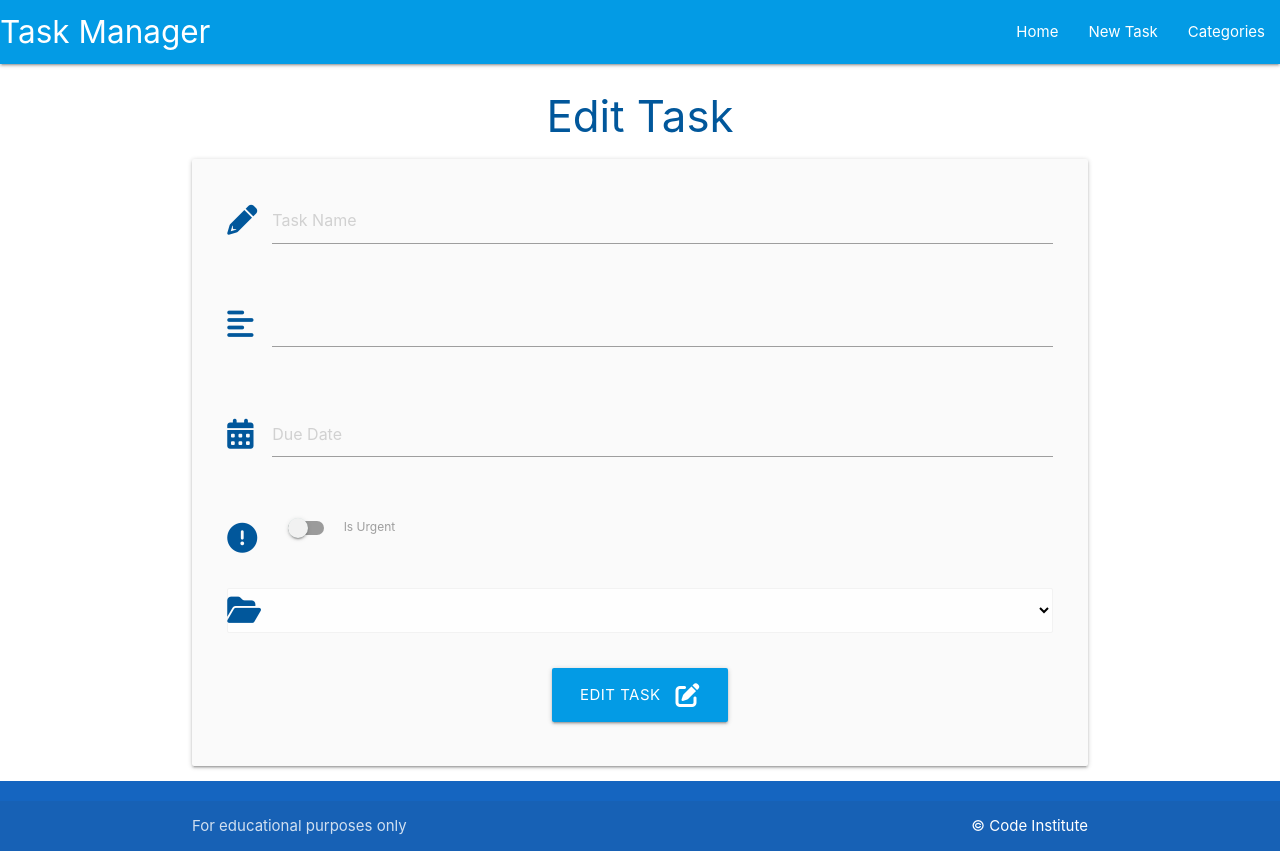
After one commit to teodorstrom/flask-sqlalchemy-task-manager, a Flask app: template taskmanager/templates/edit_task.html in a window 1280 px wide. The commit adds this page. Run offline with Flask 2, Linux system fonts and the light colour scheme; the template is opened without the code that fills it, so the values that code supplies are empty; some libraries are stand-ins or nearby versions.

Commit message:
Finished project but still some Materialize functions and components aren't working

```diff
--- a/taskmanager/static/js/script.js
+++ b/taskmanager/static/js/script.js
@@ -6,15 +6,15 @@ document.addEventListener("DOMContentLoaded", function() {
     // datepicker initialization
     let datepicker = document.querySelectorAll(".datepicker");
     M.Datepicker.init(datepicker, {
-        format: "yyyy",
+        format: "dd mmmm, yyyy",
         i18n: {done: "Select"}
     });
 
     // select initialization
-    let selects = document.querySelectorAll('select');
+    let selects = document.querySelectorAll("select");
     M.FormSelect.init(selects);
 
     // collapsible initializataion
     let collapsibles = document.querySelectorAll(".collapsible");
-    M.Collapsible.init(collapsibles, {});
+    M.Collapsible.init(collapsibles);
 });
--- /dev/null
+++ b/taskmanager/templates/edit_task.html
@@ -0,0 +1,83 @@
+{% extends "base.html" %}
+{% block content %}
+
+<h3 class="light-blue-text text-darken-4 center-align">Edit Task</h3>
+
+<div class="row card-panel grey lighten-5">
+    <form class="col s12" method="POST" action="{{ url_for('edit_task', task_id=task.id) }}">
+        <!-- task name -->
+        <div class="row">
+            <div class="input-field col s12">
+                <i class="fas fa-pencil-alt prefix light-blue-text text-darken-4"></i>
+                <input placeholder="Task Name" value="{{ task.task_name }}" id="task_name" name="task_name"
+                    minlength="5" maxlength="50" type="text" class="validate" required>
+                <label for="task_name"></label>
+            </div>
+        </div>
+        <!-- task description -->
+        <div class="row">
+            <div class="input-field col s12">
+                <i class="fas fa-align-left prefix light-blue-text text-darken-4"></i>
+                <textarea placeholder="Task Description" id="task_description" name="task_description" minlength="5"
+                    maxlength="200" type="text" class="materialize-textarea validate" required>
+                    {{ task.task_description }}
+                </textarea>
+                <label for="task_description"></label>
+            </div>
+        </div>
+        <!-- due_date -->
+        <div class="row">
+            <div class="input-field col s12">
+                <i class="fas fa-calendar-alt prefix light-blue-text text-darken-4"></i>
+                <input placeholder="Due Date" value="{{ task.due_date.strftime('%d, %B, %Y') }}" id="due_date"
+                    type="text" onfocus="type='date'" name="due_date" class="datepicker validate" required>
+                <label for="due_date"></label>
+            </div>
+        </div>
+        <!-- is_urgent -->
+        <div class="row">
+            <div class="input-field col s12">
+                <div class="switch">
+                    <i class="fas fa-exclamation-circle prefix light-blue-text text-darken-4"></i>
+                    <label for="is_urgent">
+                        {% if task.is_urgent == True %}
+                        <input id="is_urgent" name="is_urgent" type="checkbox" checked>
+                        {% else %}
+                        <input id="is_urgent" name="is_urgent" type="checkbox">
+                        {% endif %}
+                        <span class="lever"></span>
+                        Is Urgent
+                    </label>
+                </div>
+            </div>
+        </div>
+        <!-- category_id -->
+        <div class="row">
+            <div class="input-field col s12">
+                <i class="fas fa-folder-open prefix light-blue-text text-darken-4"></i>
+                <select aria-placeholder="Choose Category" name="category_id" id="category_id"
+                    class="validate browser-default" style="text-align: center" required>
+                    <option value="" disabled>Choose Category</option>
+                    {% for category in categories %}
+                        {% if category == task.category %}
+                            <option value="{{ category.id }}" selected>{{ category.category_name }}</option>
+                        {% else %}
+                            <option value="{{ category.id }}">{{ category.category_name }}</option>
+                        {% endif %}
+                    {% endfor %}
+                </select>
+                <label for="category_id"></label>
+            </div>
+        </div>
+        <!-- submit button -->
+        <div class="row">
+            <div class="col s12 center-align">
+                <button type="submit" class="btn-large light-blue darken-1">
+                    Edit Task <i class="fas fa-edit right"></i>
+                </button>
+            </div>
+        </div>
+    </form>
+</div>
+
+{% endblock %}
--- a/taskmanager/templates/tasks.html
+++ b/taskmanager/templates/tasks.html
@@ -23,7 +23,10 @@
         </div>
         <div class="collapsible-body">
             <strong>{{ task.category }}</strong>
-            <p>{{ task.task_description }}</p>>
+            <p>{{ task.task_description }}</p>
+            <p>
+                <a href="{{ url_for('edit_task', task_id=task.id) }}" class="btn green accent-4">Edit</a>
+            </p>
         </div>
     </li>
     {% endfor %}
```
Also changed, not shown: requirements.txt (added, +8 -0 lines), taskmanager/__init__.py (+9 -1 lines), taskmanager/routes.py (+22 -0 lines), 1 other file.
